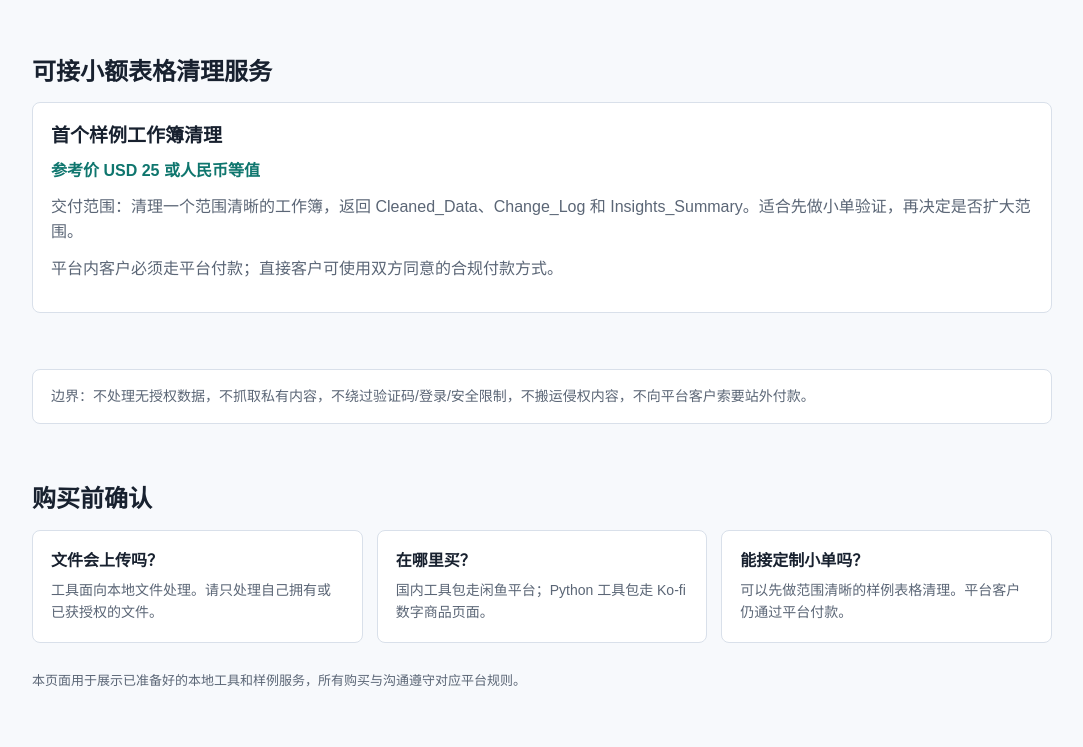
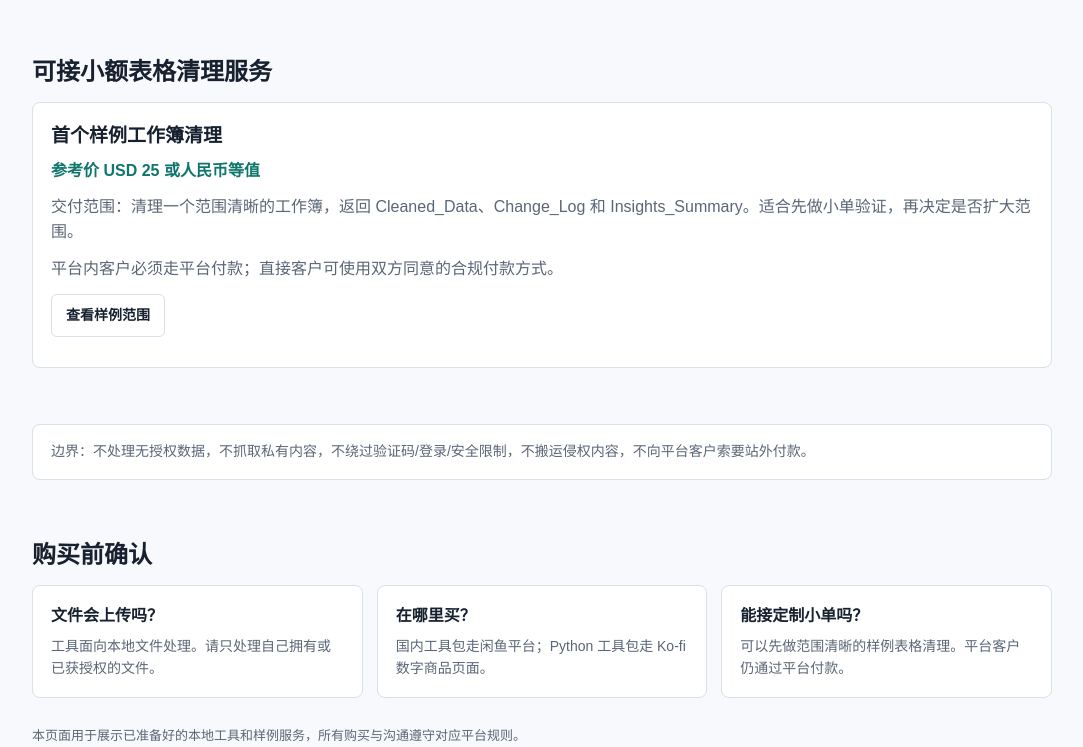
Before and after one commit to wujinhh/local-file-tools-offer, a plain HTML site: page index.html in a window 1280 px wide. Shown: the part 1276-2023 px from the top of the page, without its empty margins (98-1181 px from the left). Before the commit the page ends 1967 px from the top, so only its background shows below. Drawn offline with Linux system fonts and the light colour scheme.

Commit message:
Add sample scope notes for buyers

```diff
--- a/index.html
+++ b/index.html
@@ -253,6 +253,7 @@
         <div class="price">参考价 USD 25 或人民币等值</div>
         <p>交付范围：清理一个范围清晰的工作簿，返回 Cleaned_Data、Change_Log 和 Insights_Summary。适合先做小单验证，再决定是否扩大范围。</p>
         <p>平台内客户必须走平台付款；直接客户可使用双方同意的合规付款方式。</p>
+        <p><a class="btn secondary" href="https://github.com/wujinhh/local-file-tools-offer/blob/main/SAMPLE_SCOPE.md">查看样例范围</a></p>
       </div>
     </section>
 
```
Also changed, not shown: 2 other files.
